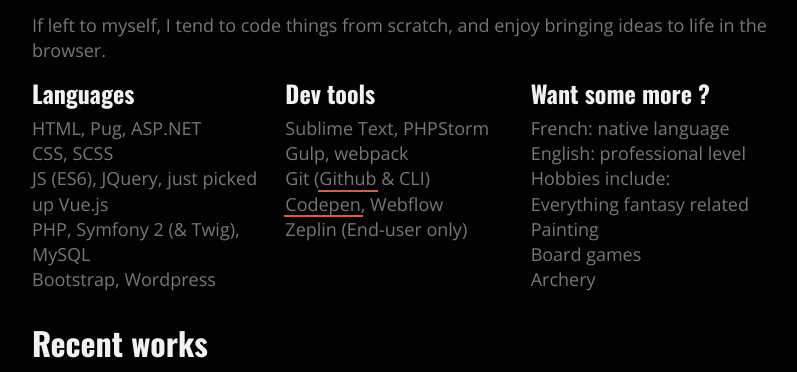
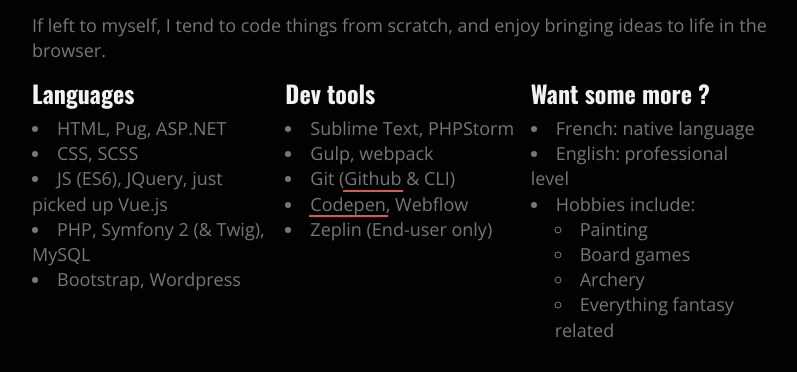
Before and after one commit to Licornichon/licornichon.github.io, a website built with webpack: page index.html in a window 1280 px wide. Shown: the part 1426-1798 px from the top of the page, without its empty margins (240-1037 px from the left). Built offline with nearby package versions, Linux system fonts and the light colour scheme.

Commit message:
build v0.9, only critiques remain

```diff
--- a/index.html
+++ b/index.html
@@ -42,7 +42,7 @@
         <div class="columns">
           <div class="column">
             <h3 class="column__title">Languages</h3>
-            <ul>
+            <ul class="list">
               <li>HTML, Pug, ASP.NET</li>
               <li>CSS, SCSS</li>
               <li>JS (ES6), JQuery, just picked up Vue.js</li>
@@ -52,7 +52,7 @@
           </div>
           <div class="column">
             <h3 class="column__title">Dev tools</h3>
-            <ul>
+            <ul class="list">
               <li>Sublime Text, PHPStorm</li>
               <li>Gulp, webpack</li>
               <li>Git (<a class="link" href="//www.github.com/Licornichon" title="link to www.github.com/Licornichon">Github</a> & CLI)</li>
@@ -62,15 +62,15 @@
           </div>
           <div class="column">
             <h3 class="column__title">Want some more ?</h3>
-            <ul>
+            <ul class="list">
               <li>French: native language</li>
               <li>English: professional level</li>
               <li>Hobbies include:
-                <ul class="second-level-list">
-                  <li>Everything fantasy related</li>
+                <ul class="list">
                   <li>Painting</li>
                   <li>Board games </li>
                   <li>Archery</li>
+                  <li>Everything fantasy related</li>
                 </ul>
               </li>
             </ul>
```
Also changed, not shown: bundle.js (+2 -2 lines), index.js (+2 -2 lines), assets/media/ned.png.
